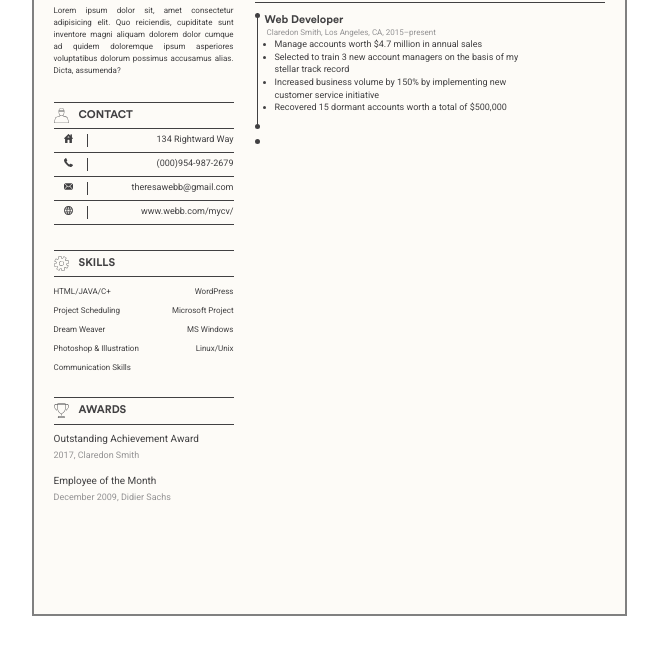
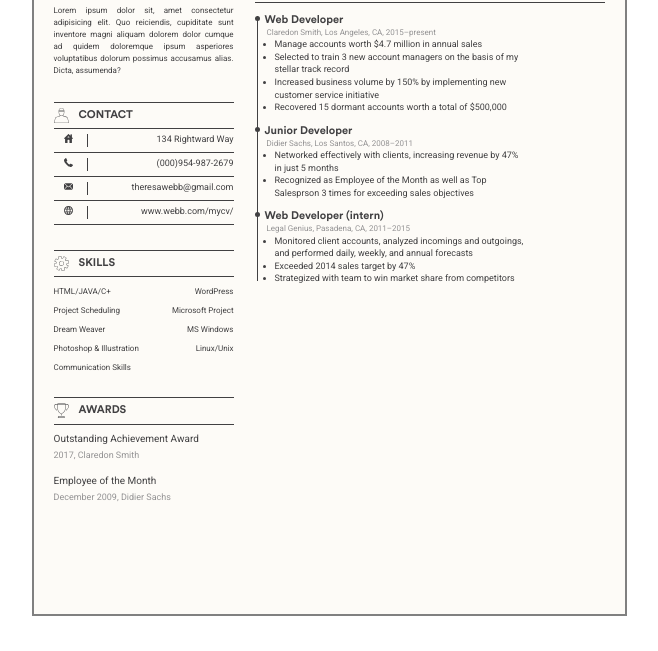
Before and after one commit to vitalik203/Resume_ten, a website: page index.html in a window 1280 px wide. Shown: the part 261-912 px from the top of the page, without its empty margins (311-969 px from the left). Drawn offline with Linux system fonts and the light colour scheme.

Commit message:
fix: completed filling experiences sections

```diff
--- a/index.html
+++ b/index.html
@@ -187,17 +187,39 @@
             <section class="experience_cover">
               <div class="education_dot"></div>
               <section class="experience_content">
-                <p class="experience_title"></p>
-                <p class="experience_subtitle"></p>
-                <ul class="experience_list"></ul>
+                <p class="experience_title">Junior Developer</p>
+                <p class="experience_subtitle">
+                  Didier Sachs, Los Santos, CA, 2008–2011
+                </p>
+                <ul class="experience_list">
+                  <li>
+                    Networked effectively with clients, increasing revenue by
+                    47% in just 5 months
+                  </li>
+                  <li>
+                    Recognized as Employee of the Month as well as Top
+                    Salesprson 3 times for exceeding sales objectives
+                  </li>
+                </ul>
               </section>
             </section>
             <section class="experience_cover">
               <div class="education_dot"></div>
               <section class="experience_content">
-                <p class="experience_title"></p>
-                <p class="experience_subtitle"></p>
-                <ul class="experience_list"></ul>
+                <p class="experience_title">Web Developer (intern)</p>
+                <p class="experience_subtitle">
+                  Legal Genius, Pasadena, CA, 2011–2015
+                </p>
+                <ul class="experience_list">
+                  <li>
+                    Monitored client accounts, analyzed incomings and outgoings,
+                    and performed daily, weekly, and annual forecasts
+                  </li>
+                  <li>Exceeded 2014 sales target by 47%</li>
+                  <li>
+                    Strategized with team to win market share from competitors
+                  </li>
+                </ul>
               </section>
             </section>
           </section>
--- a/styles/styles.scss
+++ b/styles/styles.scss
@@ -270,7 +270,8 @@
   }
   .experiences-cover {
     .long-vertical {
-      margin-top: 10px;
+      margin-top: 13px;
+      height: 265px;
     }
   }
   .experience_cover {
@@ -279,7 +280,7 @@
     max-width: 272px;
     .education_dot {
       flex-shrink: 0;
-      margin-top: 10px;
+      margin-top: 13px;
     }
   }
   .experience_content {
```
Also changed, not shown: styles/styles.css, 1 other file.
